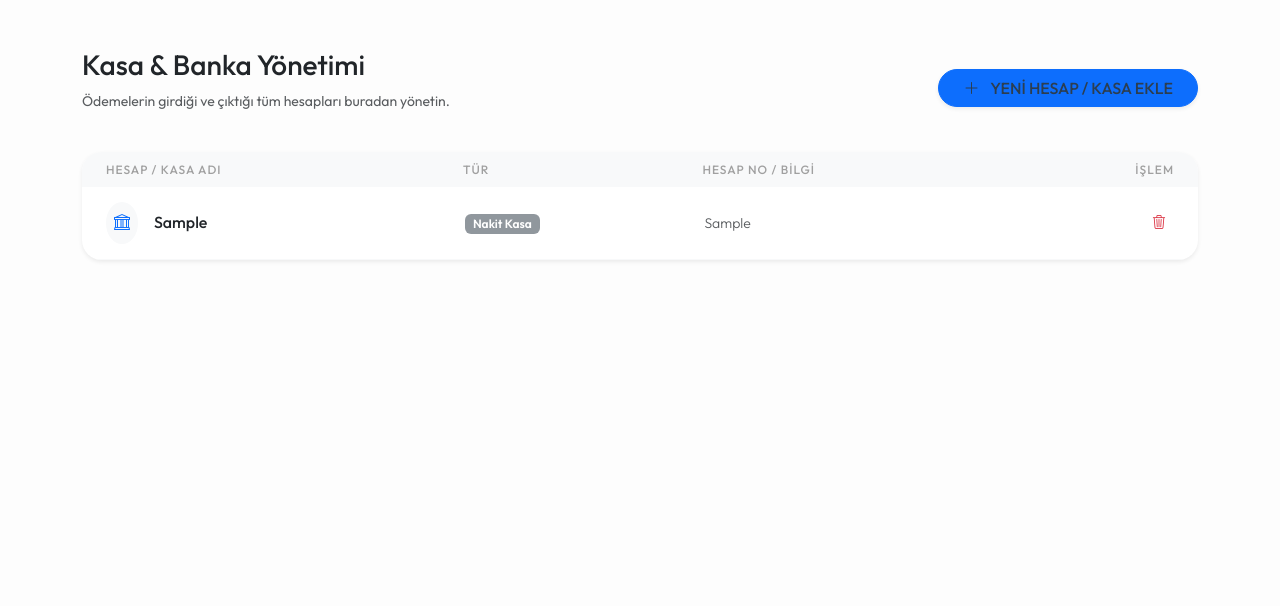
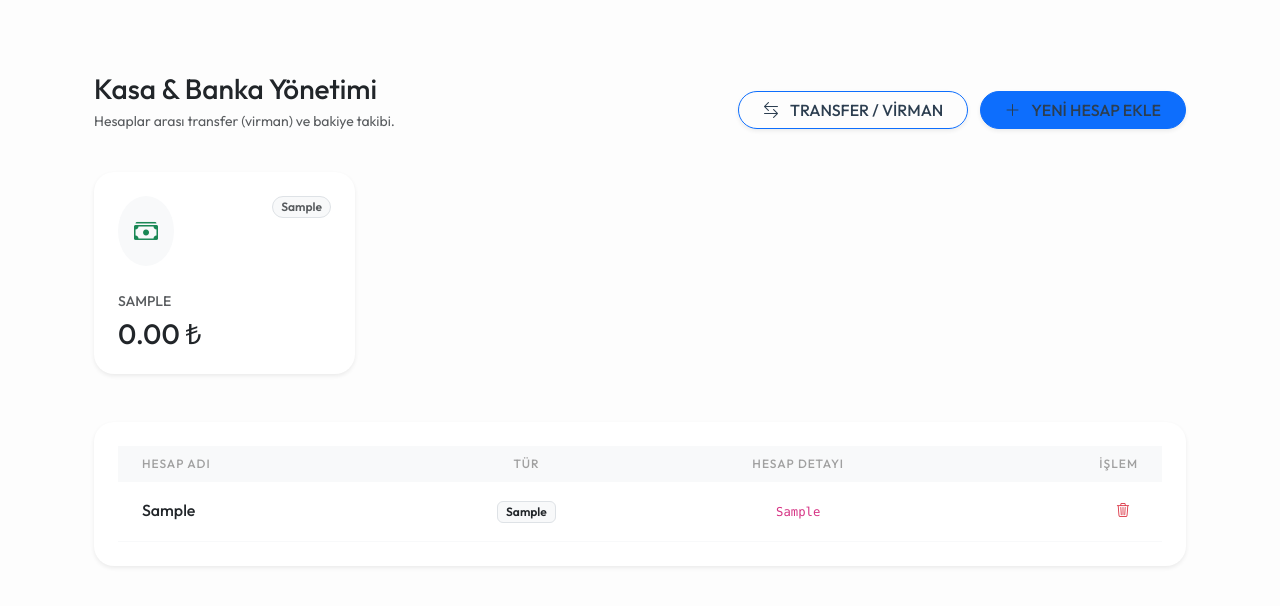
Before and after one commit to musty7091/yvr, a Flask app: page /kasa_banka_yonetimi in a window 1280 px wide. Shown: the part 83-689 px from the top of the page. Run offline with Flask 3, Linux system fonts and the light colour scheme; the visitor is signed in with stand-in values (Sample User, id 1); tables that the repository leaves empty hold one stand-in row (values such as "Sample post").

Commit message:
şahsi kasa kullanımı

```diff
--- a/routes/genel_isler.py
+++ b/routes/genel_isler.py
@@ -1,6 +1,7 @@
 from flask import Blueprint, render_template, request, redirect, url_for, session
 from sqlalchemy import extract
-from models import db, IsKaydi, SatinAlma, Gider, Ayarlar, BankaKasa
+# ÖNEMLİ: Transfer modelini buradan import etmeyi unutma
+from models import db, IsKaydi, SatinAlma, Gider, Ayarlar, BankaKasa, Transfer
 from utils import GUNCEL_KURLAR, kurlari_sabitle
 
 genel_bp = Blueprint('genel', __name__)
@@ -19,14 +20,25 @@ def index():
                 7: "Temmuz", 8: "Ağustos", 9: "Eylül", 10: "Ekim", 11: "Kasım", 12: "Aralık"}
     guncel_ay = aylar_tr[bu_ay]
 
-    # Genel Hesaplamalar
-    aylik_is_hacmi = sum((i.toplam_bedel * GUNCEL_KURLAR.get(i.para_birimi, 1.0)) for i in IsKaydi.query.filter(extract('month', IsKaydi.kayit_tarihi) == bu_ay, extract('year', IsKaydi.kayit_tarihi) == bu_yil).all())
-    aylik_satinalma = sum((s.tutar * GUNCEL_KURLAR.get(s.para_birimi, 1.0)) for s in SatinAlma.query.filter(extract('month', SatinAlma.tarih) == bu_ay, extract('year', SatinAlma.tarih) == bu_yil).all())
-    aylik_gider = sum((g.tutar * g.kur_degeri) for g in Gider.query.filter(extract('month', Gider.tarih) == bu_ay, extract('year', Gider.tarih) == bu_yil).all())
+    # 1. Aylık İş Hacmi (Ciro) Hesaplama
+    aylik_is_hacmi = sum((i.toplam_bedel * GUNCEL_KURLAR.get(i.para_birimi, 1.0))
+                         for i in IsKaydi.query.filter(extract('month', IsKaydi.kayit_tarihi) == bu_ay,
+                                                       extract('year', IsKaydi.kayit_tarihi) == bu_yil).all())
 
+    # 2. Aylık Ticari Alımlar (Hammadde Borçları) Hesaplama
+    aylik_satinalma = sum((s.tutar * GUNCEL_KURLAR.get(s.para_birimi, 1.0))
+                          for s in SatinAlma.query.filter(extract('month', SatinAlma.tarih) == bu_ay,
+                                                          extract('year', SatinAlma.tarih) == bu_yil).all())
+
+    # 3. Aylık İşletme Giderleri Hesaplama
+    aylik_gider = sum((g.tutar * g.kur_degeri)
+                      for g in Gider.query.filter(extract('month', Gider.tarih) == bu_ay,
+                                                  extract('year', Gider.tarih) == bu_yil).all())
+
+    # 4. Kırmızı Alarm Listesi
     alarm_listesi = IsKaydi.query.filter(IsKaydi.durum == 'Devam Ediyor').all()
 
-    # Hedef Kontrolü
+    # 5. Hedef Kontrolü
     ayar = Ayarlar.query.first()
     if not ayar:
         ayar = Ayarlar(ay_hedefi=50000.0)
@@ -50,18 +62,63 @@ def index():
 @genel_bp.route('/kasa_banka_yonetimi')
 def kasa_banka_yonetimi():
     if 'logged_in' not in session: return redirect(url_for('genel.index'))
+
     kasalar = BankaKasa.query.all()
-    return render_template('kasa_yonetimi.html', kasalar=kasalar)
+    kasa_ozetleri = []
+
+    for k in kasalar:
+        # Gelirler: Müşteri Tahsilatları
+        toplam_gelir = sum(o.tutar for o in k.musteri_odemeleri)
+
+        # Giderler: İşletme Giderleri + Tedarikçi Ödemeleri
+        toplam_gider = sum(g.tutar for g in k.isletme_giderleri)
+        toplam_tedarikci = sum(t.tutar for t in k.tedarikci_odemeleri)
+
+        # Transferler: Gelen (+) ve Giden (-)
+        # Bu hesaba gelen paralar
+        gelen_transfer = sum(tr.tutar for tr in Transfer.query.filter_by(hedef_hesap_id=k.id).all())
+        # Bu hesaptan çıkan paralar
+        giden_transfer = sum(tr.tutar for tr in Transfer.query.filter_by(kaynak_hesap_id=k.id).all())
+
+        # NET BAKİYE HESAPLAMA
+        # Bakiye = (Tahsilatlar + Gelen Transferler) - (Giderler + Tedarikçi Ödemeleri + Giden Transferler)
+        bakiye = (toplam_gelir + gelen_transfer) - (toplam_gider + toplam_tedarikci + giden_transfer)
+
+        kasa_ozetleri.append({
+            'id': k.id,
+            'ad': k.ad,
+            'tur': k.tur,
+            'hesap_no': k.hesap_no,
+            'bakiye': round(bakiye, 2)
+        })
+
+    return render_template('kasa_yonetimi.html', kasalar=kasa_ozetleri)
+
+@genel_bp.route('/transfer_yap', methods=['POST'])
+def transfer_yap():
+    if 'logged_in' not in session: return redirect(url_for('genel.index'))
+
+    tutar = float(request.form.get('tutar') or 0)
+    kaynak_id = int(request.form.get('kaynak_hesap_id'))
+    hedef_id = int(request.form.get('hedef_hesap_id'))
+
+    if kaynak_id == hedef_id:
+        return redirect(url_for('genel.kasa_banka_yonetimi'))
+
+    yeni_transfer = Transfer(
+        tutar=tutar,
+        kaynak_hesap_id=kaynak_id,
+        hedef_hesap_id=hedef_id,
+        aciklama=request.form.get('aciklama')
+    )
+    db.session.add(yeni_transfer)
+    db.session.commit()
+    return redirect(url_for('genel.kasa_banka_yonetimi'))
 
 @genel_bp.route('/kasa_banka_ekle', methods=['POST'])
 def kasa_banka_ekle():
     if 'logged_in' not in session: return redirect(url_for('genel.index'))
-    yeni_kasa = BankaKasa(
-        ad=request.form.get('ad'),
-        tur=request.form.get('tur'),
-        hesap_no=request.form.get('hesap_no')
-    )
-    db.session.add(yeni_kasa)
+    db.session.add(BankaKasa(ad=request.form.get('ad'), tur=request.form.get('tur'), hesap_no=request.form.get('hesap_no')))
     db.session.commit()
     return redirect(url_for('genel.kasa_banka_yonetimi'))
 
@@ -69,7 +126,6 @@ def kasa_banka_ekle():
 def kasa_banka_sil(id):
     if 'logged_in' not in session: return redirect(url_for('genel.index'))
     kasa = BankaKasa.query.get_or_404(id)
-    # Eğer kasada işlem varsa silmek yerine pasife alabiliriz (Basitlik için şimdilik siliyoruz)
     db.session.delete(kasa)
     db.session.commit()
     return redirect(url_for('genel.kasa_banka_yonetimi'))
@@ -78,8 +134,9 @@ def kasa_banka_sil(id):
 def hedef_guncelle():
     if 'logged_in' not in session: return redirect(url_for('genel.index'))
     ayar = Ayarlar.query.first()
-    ayar.ay_hedefi = float(request.form.get('yeni_hedef') or 0)
-    db.session.commit()
+    if ayar:
+        ayar.ay_hedefi = float(request.form.get('yeni_hedef') or 0)
+        db.session.commit()
     return redirect(url_for('genel.index'))
 
 @genel_bp.route('/login', methods=['POST'])
--- a/routes/musteri_isleri.py
+++ b/routes/musteri_isleri.py
@@ -65,6 +65,7 @@ def musteri_detay(id):
     if 'logged_in' not in session:
         return redirect(url_for('genel.index'))
     m = Musteri.query.get_or_404(id)
+    # Kasa/Banka seçimi için aktif kasaları çekiyoruz
     kasalar = BankaKasa.query.filter_by(durum='Aktif').all()
     net_tl = sum(i.toplam_bedel * GUNCEL_KURLAR.get(i.para_birimi, 1.0) for i in m.isler) - sum(o.tutar * o.kur_degeri for o in m.odemeler)
     return render_template('musteri_detay.html',
@@ -144,7 +145,7 @@ def is_kaydet():
     a_kapora = float(request.form.get('alinan_kapora') or 0)
     if a_kapora > 0:
         k_birimi = request.form.get('kapora_birimi')
-        # Kapora için varsayılan olarak ilk bulduğu kasayı veya nakit yöntemini atar
+        # Kapora için varsayılan olarak 'Nakit' yöntemi atanır
         db.session.add(Odeme(
             tutar=round(a_kapora, 2),
             birim=k_birimi,
@@ -189,6 +190,7 @@ def musteri_odeme_ekle(m_id):
     birim = request.form.get('birim')
     kur = GUNCEL_KURLAR.get(birim, 1.0) if birim != 'TL' else 1.0
 
+    # Yeni Banka/Kasa ve Yöntem mimarisine uygun kayıt
     yeni_odeme = Odeme(
         tutar=round(float(request.form.get('tutar') or 0), 2),
         birim=birim,
--- a/templates/kasa_yonetimi.html
+++ b/templates/kasa_yonetimi.html
@@ -2,97 +2,136 @@
 {% block title %}Kasa & Banka Yönetimi{% endblock %}
 
 {% block content %}
+<div class="container-fluid py-4">
     <div class="row mb-4 align-items-center">
-    <div class="col-md-7">
-        <h3 class="fw-bold text-dark">Kasa & Banka Yönetimi</h3>
-        <p class="text-muted small">Ödemelerin girdiği ve çıktığı tüm hesapları buradan yönetin.</p>
+        <div class="col-md-6">
+            <h3 class="fw-bold text-dark mb-1">Kasa & Banka Yönetimi</h3>
+            <p class="text-muted small">Hesaplar arası transfer (virman) ve bakiye takibi.</p>
         </div>
-    <div class="col-md-5 text-md-end">
+        <div class="col-md-6 text-md-end">
+            <button class="btn btn-outline-primary shadow-sm rounded-pill px-4 fw-bold me-2" data-bs-toggle="modal" data-bs-target="#transferModal">
+                <i class="bi bi-arrow-left-right me-2"></i> TRANSFER / VİRMAN
+            </button>
             <button class="btn btn-primary shadow-sm rounded-pill px-4 fw-bold" data-bs-toggle="modal" data-bs-target="#kasaEkleModal">
-            <i class="bi bi-plus-lg me-2"></i> YENİ HESAP / KASA EKLE
+                <i class="bi bi-plus-lg me-2"></i> YENİ HESAP EKLE
             </button>
         </div>
     </div>
 
-<div class="card card-custom p-0 overflow-hidden shadow-sm border-0">
+    <div class="row g-3 mb-5">
+        {% for k in kasalar %}
+        <div class="col-md-3 col-6">
+            <div class="card card-custom p-4 border-0 shadow-sm h-100" style="border-radius: 20px;">
+                <div class="d-flex justify-content-between align-items-start mb-2">
+                    <div class="rounded-circle bg-light p-3">
+                        <i class="bi {% if k.tur == 'Banka' %}bi-bank text-primary{% elif k.tur == 'POS' %}bi-credit-card text-warning{% else %}bi-cash-stack text-success{% endif %} fs-4"></i>
+                    </div>
+                    <span class="badge rounded-pill bg-light text-muted border px-2 py-1 small">{{ k.tur }}</span>
+                </div>
+                <div class="mt-3">
+                    <div class="text-muted small fw-bold mb-1 text-uppercase">{{ k.ad }}</div>
+                    <div class="h3 fw-bold mb-0 {% if k.bakiye < 0 %}text-danger{% else %}text-dark{% endif %}">
+                        {{ "{:,.2f}".format(k.bakiye) }} ₺
+                    </div>
+                </div>
+            </div>
+        </div>
+        {% endfor %}
+    </div>
+
+    <div class="card card-custom border-0 shadow-sm overflow-hidden" style="border-radius: 20px;">
         <table class="table table-hover align-middle mb-0">
-        <thead class="bg-light">
-            <tr class="small text-uppercase text-muted">
-                <th class="ps-4">Hesap / Kasa Adı</th>
+            <thead class="bg-light text-center small text-uppercase text-muted">
+                <tr>
+                    <th class="ps-4 text-start">Hesap Adı</th>
                     <th>Tür</th>
-                <th>Hesap No / Bilgi</th>
+                    <th>Hesap Detayı</th>
                     <th class="text-end pe-4">İşlem</th>
                 </tr>
             </thead>
-        <tbody>
+            <tbody class="text-center">
                 {% for k in kasalar %}
                 <tr>
-                <td class="ps-4">
-                    <div class="d-flex align-items-center">
-                        <div class="rounded-circle bg-light p-2 me-3">
-                            <i class="bi bi-bank text-primary"></i>
-                        </div>
-                        <span class="fw-bold text-dark">{{ k.ad }}</span>
-                    </div>
-                </td>
-                <td>
-                    {% if k.tur == 'Banka' %}
-                        <span class="badge bg-info text-dark opacity-75">Banka Hesabı</span>
-                    {% elif k.tur == 'POS' %}
-                        <span class="badge bg-warning text-dark opacity-75">POS Cihazı</span>
-                    {% else %}
-                        <span class="badge bg-secondary opacity-75">Nakit Kasa</span>
-                    {% endif %}
-                </td>
-                <td class="text-muted small">{{ k.hesap_no or 'Bilgi Girilmemiş' }}</td>
+                    <td class="ps-4 text-start fw-bold text-dark">{{ k.ad }}</td>
+                    <td><span class="badge bg-light text-dark border">{{ k.tur }}</span></td>
+                    <td class="text-muted small"><code>{{ k.hesap_no or 'Girilmedi' }}</code></td>
                     <td class="text-end pe-4">
-                    <a href="{{ url_for('genel.kasa_banka_sil', id=k.id) }}"
-                       onclick="return confirm('Bu hesabı silmek istediğinize emin misiniz?');"
-                       class="btn btn-sm btn-outline-danger border-0">
+                        <a href="{{ url_for('genel.kasa_banka_sil', id=k.id) }}" onclick="return confirm('Silmek istediğinize emin misiniz?');" class="btn btn-sm text-danger border-0">
                             <i class="bi bi-trash3"></i>
                         </a>
-                </td>
-            </tr>
-            {% else %}
-            <tr>
-                <td colspan="4" class="text-center p-5 text-muted">
-                    <i class="bi bi-info-circle me-1"></i> Henüz tanımlanmış bir banka veya kasa bulunmuyor.
                     </td>
                 </tr>
                 {% endfor %}
             </tbody>
         </table>
     </div>
+</div>
 
-<div class="modal fade" id="kasaEkleModal" tabindex="-1" aria-hidden="true">
+<div class="modal fade" id="transferModal" tabindex="-1">
     <div class="modal-dialog modal-dialog-centered">
-        <div class="modal-content border-0 shadow-lg" style="border-radius: 20px;">
+        <div class="modal-content border-0 shadow-lg" style="border-radius: 25px;">
+            <form action="{{ url_for('genel.transfer_yap') }}" method="POST">
+                <div class="modal-header border-0 pt-4 px-4">
+                    <h5 class="fw-bold">Para Transferi / Virman</h5>
+                </div>
+                <div class="modal-body px-4">
+                    <div class="mb-3">
+                        <label class="small fw-bold text-muted mb-1">KAYNAK HESAP (Çıkan)</label>
+                        <select name="kaynak_hesap_id" class="form-select border-0 bg-light p-3" required>
+                            {% for k in kasalar %}<option value="{{ k.id }}">{{ k.ad }}</option>{% endfor %}
+                        </select>
+                    </div>
+                    <div class="text-center my-2"><i class="bi bi-arrow-down-up fs-4 text-primary"></i></div>
+                    <div class="mb-3">
+                        <label class="small fw-bold text-muted mb-1">HEDEF HESAP (Giren)</label>
+                        <select name="hedef_hesap_id" class="form-select border-0 bg-light p-3" required>
+                            {% for k in kasalar %}<option value="{{ k.id }}">{{ k.ad }}</option>{% endfor %}
+                        </select>
+                    </div>
+                    <div class="mb-3">
+                        <label class="small fw-bold text-muted mb-1">TUTAR (₺)</label>
+                        <input type="number" step="0.01" name="tutar" class="form-control border-0 bg-light p-3" required placeholder="0.00">
+                    </div>
+                    <div class="mb-3">
+                        <label class="small fw-bold text-muted mb-1">AÇIKLAMA</label>
+                        <input type="text" name="aciklama" class="form-control border-0 bg-light p-3" placeholder="Örn: Bankadan nakit çekim">
+                    </div>
+                </div>
+                <div class="modal-footer border-0 pb-4">
+                    <button type="submit" class="btn btn-primary rounded-pill w-100 fw-bold py-2">İŞLEMİ KAYDET</button>
+                </div>
+            </form>
+        </div>
+    </div>
+</div>
+
+<div class="modal fade" id="kasaEkleModal" tabindex="-1">
+    <div class="modal-dialog modal-dialog-centered">
+        <div class="modal-content border-0 shadow-lg" style="border-radius: 25px;">
             <form action="{{ url_for('genel.kasa_banka_ekle') }}" method="POST">
-                <div class="modal-header border-0 pb-0">
-                    <h5 class="fw-bold">Yeni Banka/Kasa Ekle</h5>
-                    <button type="button" class="btn-close" data-bs-dismiss="modal" aria-label="Close"></button>
+                <div class="modal-header border-0 pt-4 px-4">
+                    <h5 class="fw-bold">Yeni Hesap Tanımla</h5>
                 </div>
-                <div class="modal-body">
+                <div class="modal-body px-4">
                     <div class="mb-3">
                         <label class="small fw-bold text-muted mb-1">HESAP ADI</label>
-                        <input type="text" name="ad" class="form-control border-0 bg-light" placeholder="Örn: Ziraat Bankası TL" required>
+                        <input type="text" name="ad" class="form-control border-0 bg-light p-3" required placeholder="Ziraat Bankası vb.">
                     </div>
                     <div class="mb-3">
                         <label class="small fw-bold text-muted mb-1">TÜRÜ</label>
-                        <select name="tur" class="form-select border-0 bg-light">
+                        <select name="tur" class="form-select border-0 bg-light p-3">
                             <option value="Banka">Banka Hesabı</option>
                             <option value="Kasa">Nakit Kasa</option>
                             <option value="POS">POS Cihazı</option>
                         </select>
                     </div>
                     <div class="mb-3">
-                        <label class="small fw-bold text-muted mb-1">HESAP NO / IBAN (İsteğe Bağlı)</label>
-                        <input type="text" name="hesap_no" class="form-control border-0 bg-light" placeholder="TR00...">
+                        <label class="small fw-bold text-muted mb-1">HESAP NO / IBAN</label>
+                        <input type="text" name="hesap_no" class="form-control border-0 bg-light p-3">
                     </div>
                 </div>
-                <div class="modal-footer border-0 pt-0">
-                    <button type="button" class="btn btn-light rounded-pill px-4" data-bs-dismiss="modal">Vazgeç</button>
-                    <button type="submit" class="btn btn-primary rounded-pill px-4 fw-bold">KAYDET</button>
+                <div class="modal-footer border-0 pb-4">
+                    <button type="submit" class="btn btn-primary rounded-pill w-100 fw-bold py-2">HESABI KAYDET</button>
                 </div>
             </form>
         </div>
```
Also changed, not shown: models.py (+15 -0 lines), routes/gider_isleri.py (+40 -8 lines), templates/giderler.html (+26 -12 lines), instance/yvr_veritabani.db. Lines whose indentation alone changed are shown as unchanged.
